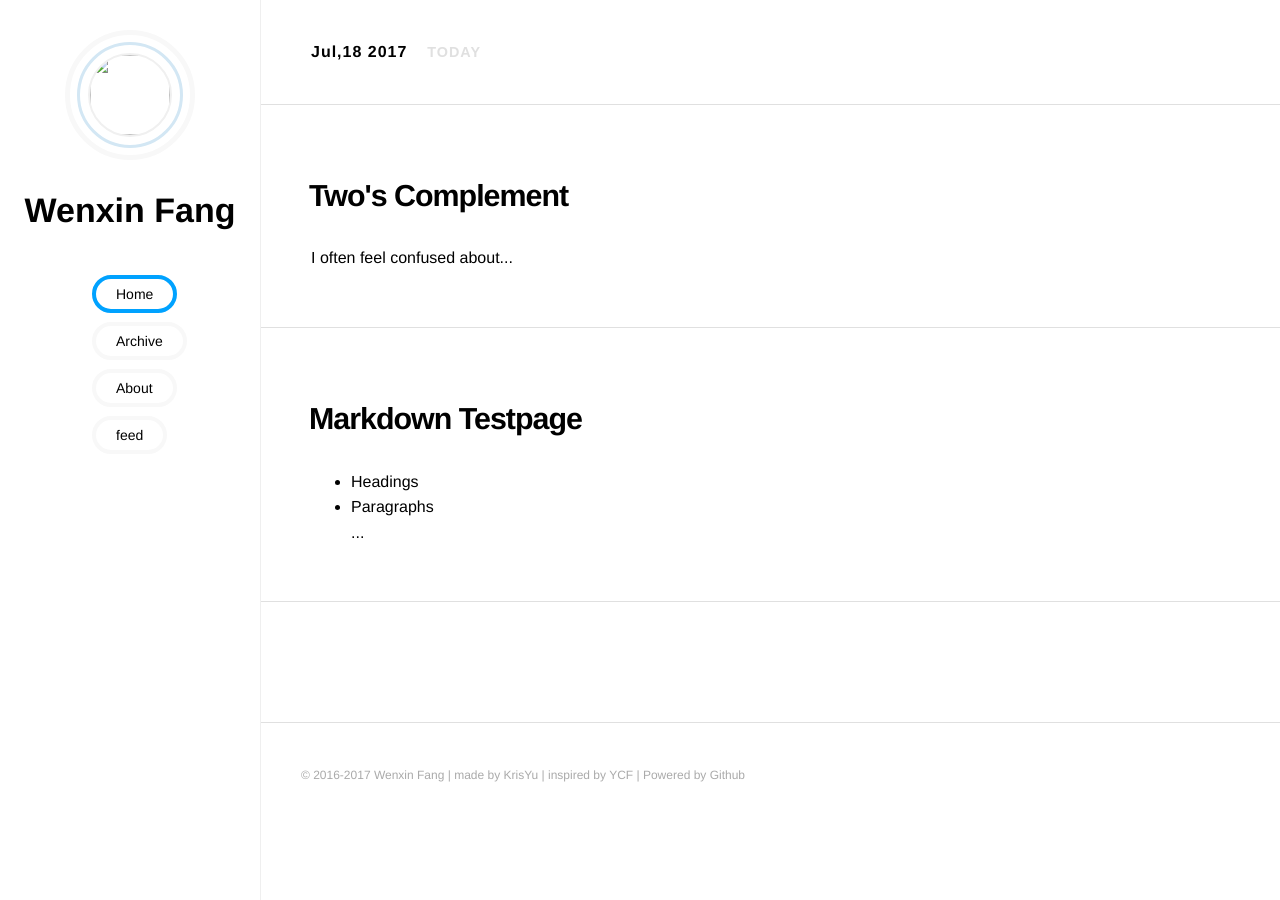
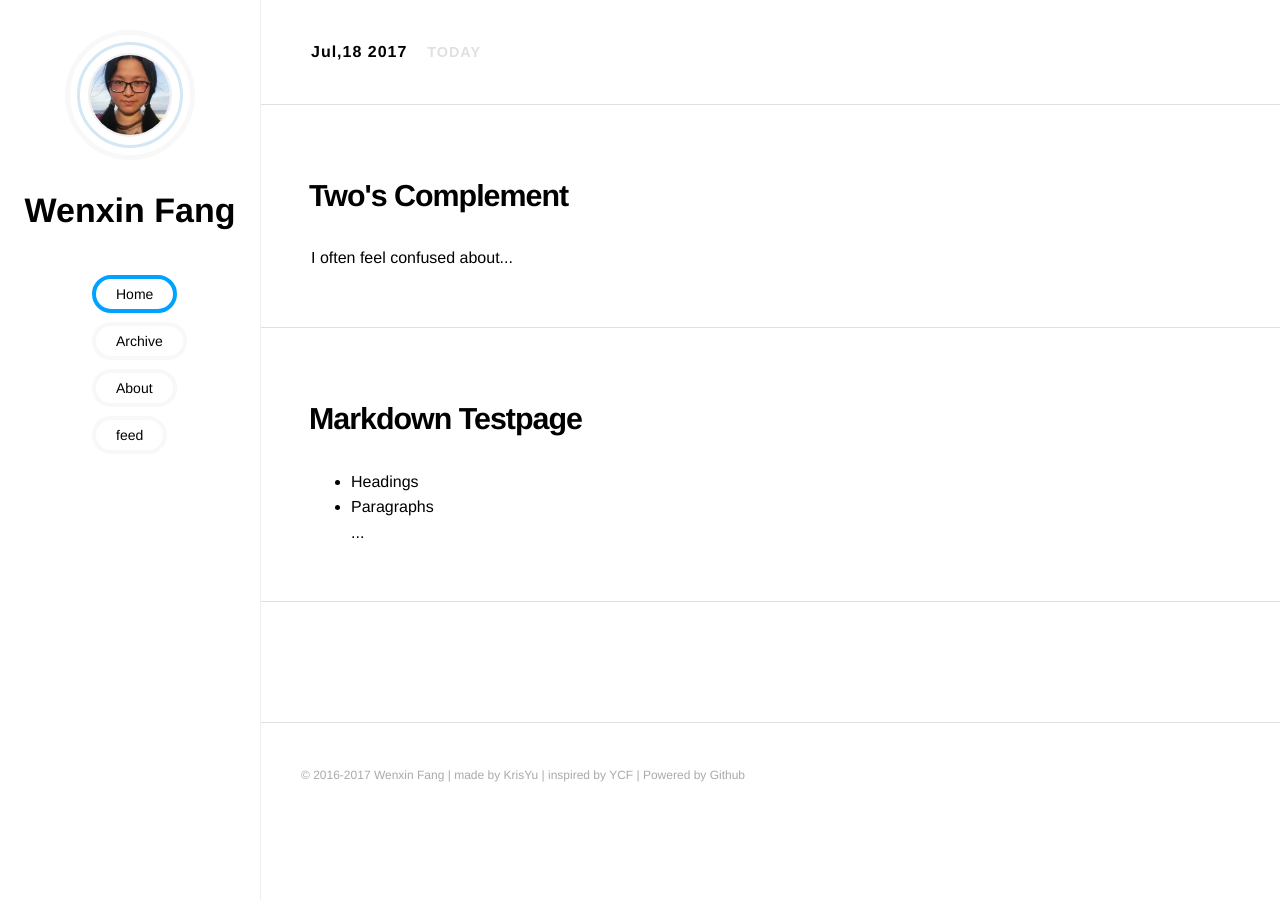
Before and after one commit to WxFang/wxfang.github.io, a Jekyll site: the page built from index.html, in a window 1280 px wide. Built offline with Jekyll 4.4.1, drawn with Linux system fonts in a browser that asks for light colours; the list of posts is cut into pages by our own code.

Commit message:
change img

```diff
--- a/_config.yml
+++ b/_config.yml
@@ -1,7 +1,8 @@
 title: Wenxin Fang   # your title
 author: Wenxin Fang # your name
 description: Corner for thoughts and ideas # your description
-avatar: /images/buzz.png # change avatar
+avatar: /images/vietnam.jpg
+ # change avatar
 
 # Build Settings
 markdown: kramdown
```
Also changed, not shown: images/buzz.jpeg (deleted), images/buzz.png (added), images/florida.jpg (added), images/vietnam.jpg (added).
